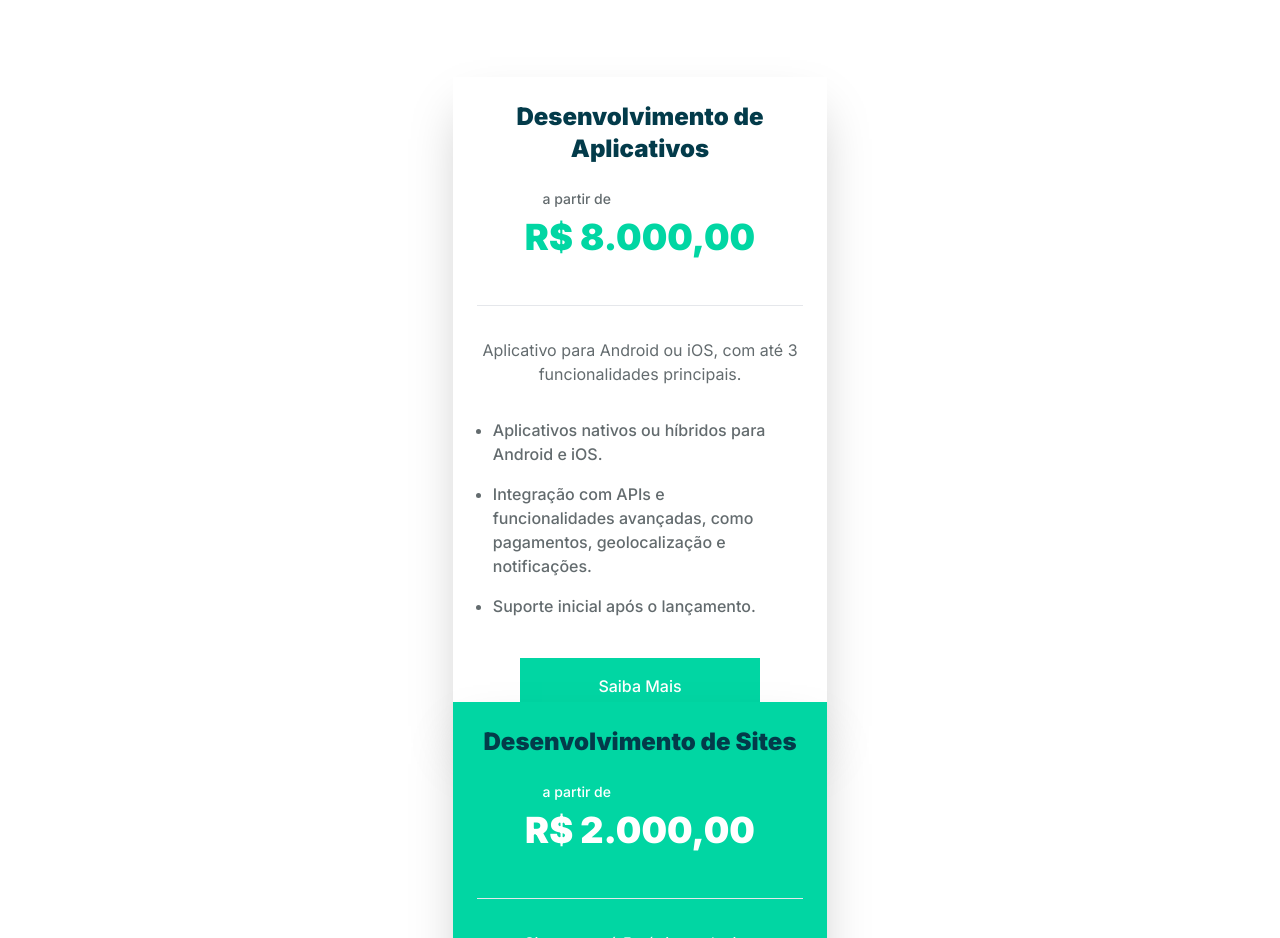
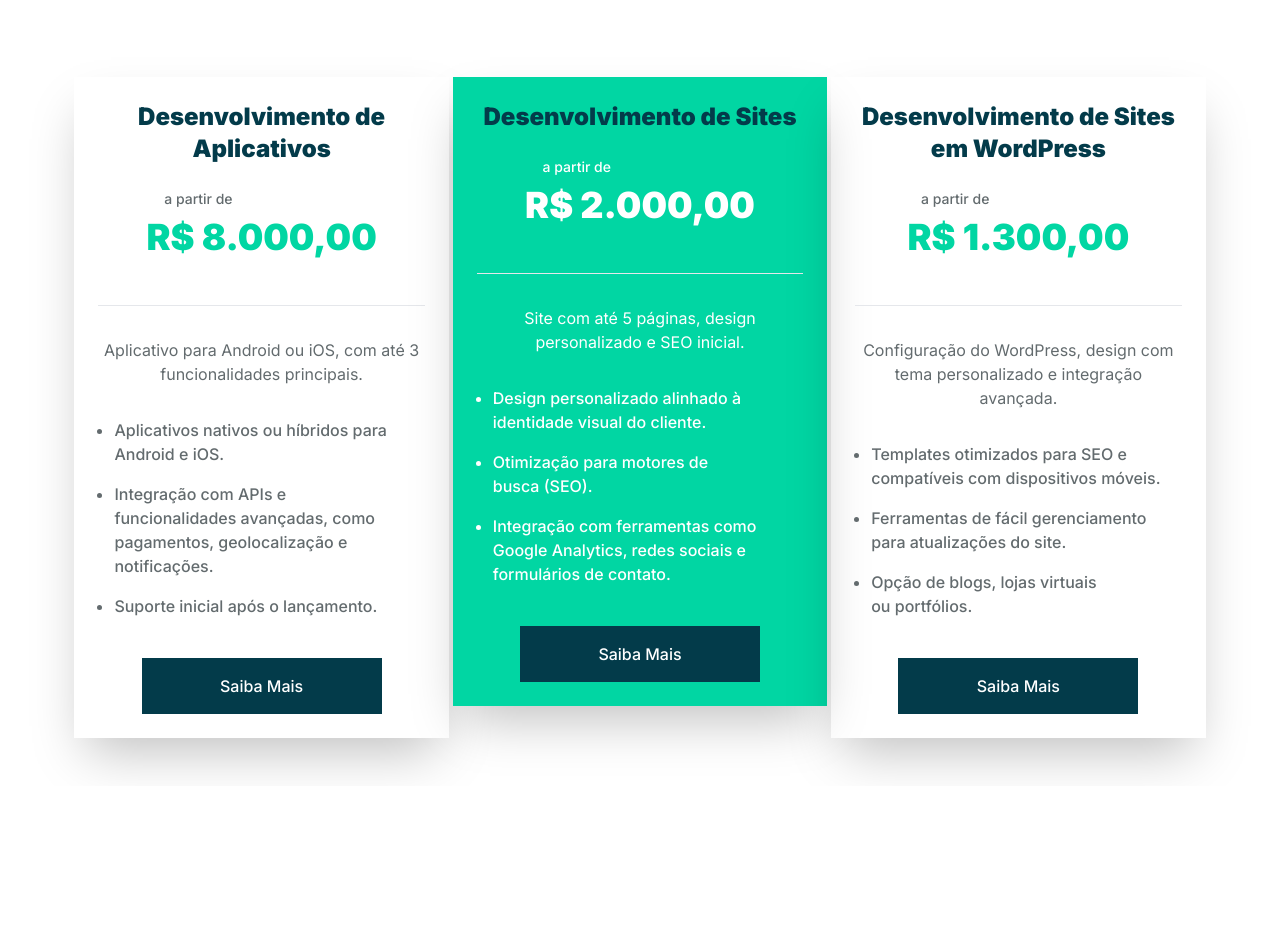
Before and after one commit to Gabriel-Andreoni/g2l, a Next.js app: page / in a window 1280 px wide. Shown: the part 4244-5182 px from the top of the page. After the commit the page ends 5030 px from the top, so only its background shows below. Built offline with nearby package versions, Linux system fonts and the light colour scheme.

Commit message:
Update index.tsx

```diff
--- a/app/sections/Prices/index.tsx
+++ b/app/sections/Prices/index.tsx
@@ -1,3 +1,48 @@
+interface PriceProps {
+    name: string,
+    price: string,
+    description: string,
+    features: Array<string>,
+    primary?: boolean,
+}
+
+const services: PriceProps[] = [
+    {
+        name: 'Desenvolvimento de Aplicativos',
+        price: 'R$ 8.000,00',
+        description: 'Aplicativo para Android ou iOS, com até 3 funcionalidades principais.',
+        features: [
+            'Aplicativos nativos ou híbridos para Android e iOS.',
+            'Integração com APIs e funcionalidades avançadas, como pagamentos, geolocalização e notificações.',
+            'Suporte inicial após o lançamento.'
+        ],
+    },
+
+    {
+        name: 'Desenvolvimento de Sites',
+        price: 'R$ 2.000,00',
+        description: 'Site com até 5 páginas, design personalizado e SEO inicial.',
+        features: [
+            'Design personalizado alinhado à identidade visual do cliente.',
+            'Otimização para motores de busca (SEO).',
+            'Integração com ferramentas como Google Analytics, redes sociais e formulários de contato.'
+        ],
+        primary: true,
+    },
+
+    {
+        name: 'Desenvolvimento de Sites em WordPress',
+        price: 'R$ 1.300,00',
+        description: 'Configuração do WordPress, design com tema personalizado e integração avançada.',
+        features: [
+            'Templates otimizados para SEO e compatíveis com dispositivos móveis.',
+            'Ferramentas de fácil gerenciamento para atualizações do site.',
+            'Opção de blogs, lojas virtuais ou portfólios.'
+        ]
+    }
+];
+
+
 export function Prices() {
     return (
         <section className="flex flex-col items-center justify-center min-h-screen p-4">
@@ -6,78 +51,39 @@ export function Prices() {
                 <h2 className="text-4xl font-black text-[#033b4a]">Investimento que Impulsiona o Seu Sucesso</h2>
             </div>
 
-            <div className="w-full my-8 flex mobile:flex-col desktop:gap-1 mobile:gap-16 justify-center items-center ">
-                <div className="desktop:w-[30%] flex flex-col p-6 shadow-2xl">
+            <ul className="w-full my-8 flex desktop:flex-row mobile:flex-col desktop:gap-1 mobile:gap-16 justify-center items-center ">
+                {services.map((service, index) => {
+                    return (
+                        <li key={index} className={`desktop:w-[30%] flex flex-col p-6 shadow-2xl ${service.primary ? '-mt-8 bg-[#01D6A3]': ''}`}>
+
                             <div className="mb-4 text-center">
-                        <h3 className="text-2xl font-black text-[#033b4a]">Desenvolvimento de Aplicativos</h3>
+                                <h3 className="text-2xl font-black text-[#033b4a]">{service.name}</h3>
                                 <span className="flex flex-col text-xl">
-                            <p className="w-[200px] text-center mt-6 text-sm text-[#636B6E] font-medium">a partir de</p>
-                            <p className="mt-2 text-4xl font-black text-[#01D6A3]">R$ 8.000,00</p>
+                                    <p className={`w-[200px] text-center mt-6 text-sm ${service.primary ? 'text-white' : 'text-[#636B6E]'} font-medium`}>a partir de</p>
+                                    <p className={`mt-2 text-4xl font-black text-[#01D6A3] ${service.primary ? 'text-white' : 'text-[#01D6A3]'}`}>{service.price}</p>
                                 </span>
                             </div>
 
                             <hr className="my-8" />
 
                             <div className="w-full text-center">
-                        <h5 className="text-[#636B6E]">Aplicativo para Android ou iOS, com até 3 funcionalidades principais.</h5>
+                                <h5 className={`${service.primary ? 'text-white' : 'text-[#636B6E]'}`}>{service.description}</h5>
 
                                 <ul className="w-full mx-auto mt-4 p-4 flex flex-col gap-4 text-left list-disc">
-                            <li className="text-[#636B6E] font-medium text-pretty">Aplicativos nativos ou híbridos para Android e iOS.</li>
-                            <li className="text-[#636B6E] font-medium text-pretty">Integração com APIs e funcionalidades avançadas, como pagamentos, geolocalização e notificações.</li>
-                            <li className="text-[#636B6E] font-medium text-pretty">Suporte inicial após o lançamento.</li>
+                                    {service.features.map((feature, index) => {
+                                        return (
+                                            <li key={index} className={`${service.primary ? 'text-white' : 'text-[#636B6E]'} font-medium text-pretty`}>{feature}</li>
+                                        )
+                                    })}
                                 </ul>
                             </div>
 
-                    <button className="w-60 mx-auto mt-6 p-4 bg-[#01D6A3] text-white font-medium transition-all hover:bg-[#033b4a] hover:text-[#01D6A3] hover:shadow-[10px_10px_1px_#01D6A3]">Saiba Mais</button>
-                </div>
+                            <button className={`w-60 mx-auto mt-6 p-4 font-medium transition-all ${service.primary ? 'bg-[#033b4a] text-white  hover:bg-[#033b4a] hover:text-[#01D6A3] hover:shadow-[10px_10px_1px_#fff]' : 'bg-[#033b4a] text-white  hover:bg-[#033b4a] hover:text-[#01D6A3] hover:shadow-[10px_10px_1px_#01D6A3]'}`}>Saiba Mais</button>
 
-                <div className="desktop:w-[30%] -mt-10 flex flex-col p-6 shadow-2xl bg-[#01D6A3]">
-                    <div className="mb-4 text-center">
-                        <h3 className="text-2xl font-black text-[#033b4a]">Desenvolvimento de Sites</h3>
-                        <span className="flex flex-col text-xl">
-                            <p className="w-[200px] text-center mt-6 text-sm text-white font-medium">a partir de</p>
-                            <p className="mt-2 text-4xl font-black text-white">R$ 2.000,00</p>
-                        </span>
-                    </div>
-
-                    <hr className="my-8" />
-
-                    <div className="text-center">
-                        <h5 className="text-white">Site com até 5 páginas, design personalizado e SEO inicial.</h5>
-
-                        <ul className="w-full mx-auto mt-4 p-4 flex flex-col gap-4 text-left list-disc">
-                            <li className="text-white font-medium">Design personalizado alinhado à identidade visual do cliente.</li>
-                            <li className="text-white font-medium">Otimização para motores de busca (SEO).</li>
-                            <li className="text-white font-medium">Integração com ferramentas como Google Analytics, redes sociais e formulários de contato.</li>
+                        </li>
+                    )
+                })}
             </ul>
-                    </div>
-
-                    <button className="w-60 mx-auto desktop:mt-6 p-4 text-white bg-[#033b4a] font-medium transition-all hover:text-[#01D6A3]">Saiba Mais</button>
-                </div>
-                <div className="desktop:w-[30%] flex flex-col p-6 mobile:mb-16 shadow-2xl">
-                    <div className="mb-4 text-center">
-                        <h3 className="text-2xl font-black text-[#033b4a]">Desenvolvimento de Sites em WordPress</h3>
-                        <span className="flex flex-col text-xl">
-                            <p className="w-[200px] text-center mt-6 text-sm text-[#636B6E] font-medium">a partir de</p>
-                            <p className="mt-2 text-4xl font-black text-[#01D6A3]">R$ 1.300,00</p>
-                        </span>
-                    </div>
-
-                    <hr className="my-8" />
-
-                    <div className="text-center">
-                        <h5 className="text-[#636B6E]">Configuração do WordPress, design com tema personalizado e integração avançada.</h5>
-
-                        <ul className="w-full mx-auto mt-4 p-4 flex flex-col gap-4 text-left list-disc">
-                            <li className="text-[#636B6E] font-medium">Templates otimizados para SEO e compatíveis com dispositivos móveis.</li>
-                            <li className="text-[#636B6E] font-medium">Ferramentas de fácil gerenciamento para atualizações do site.</li>
-                            <li className="text-[#636B6E] font-medium">Opção de blogs, lojas virtuais ou portfólios.</li>
-                        </ul>
-                    </div>
-
-                    <button className="w-60 mx-auto mt-6 p-4 bg-[#01D6A3] text-white font-medium transition-all hover:bg-[#033b4a] hover:text-[#01D6A3] hover:shadow-[10px_10px_1px_#01D6A3]">Saiba Mais</button>
-                </div>
-            </div>
         </section>
     );
 };
```
Lines whose indentation alone changed are shown as unchanged.
